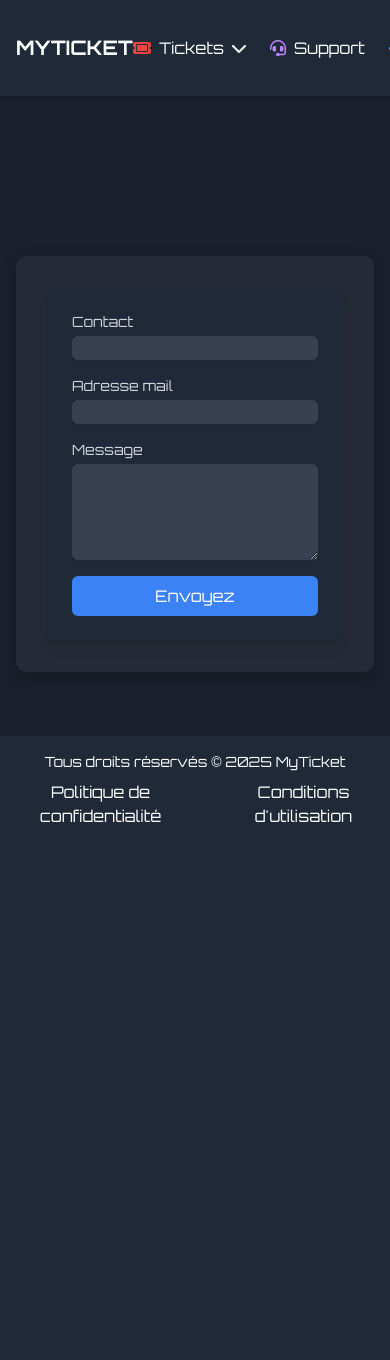
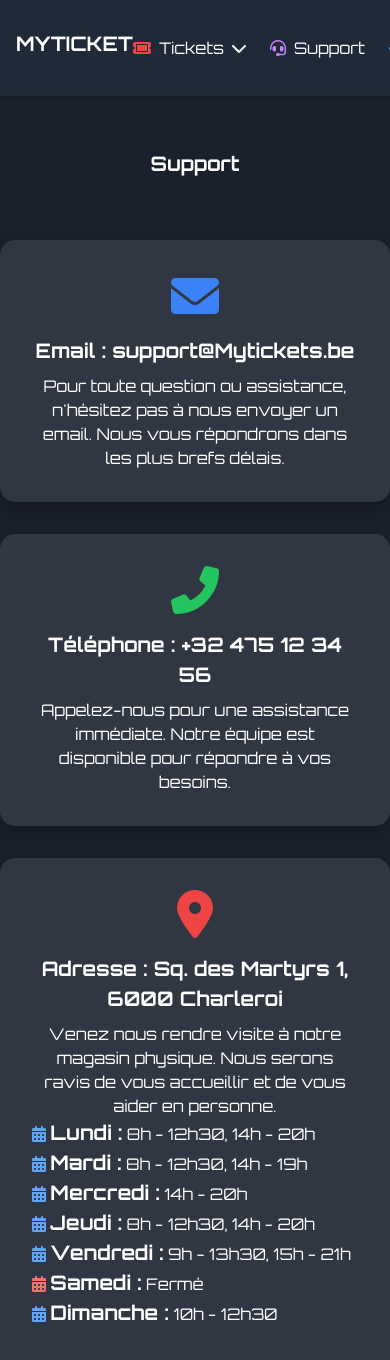
Before and after one commit to Nico7600/workshop-2, a PHP site: page /support.php in a window 390 px wide; the page is wider, and only the part inside the window is pictured. Shown: the top 1360 px of that part. Before the commit the page ends 822 px from the top of that part, so only its background shows below. Run offline with PHP 8.4, Linux system fonts and the light colour scheme; data that the repository does not hold is empty; some libraries are stand-ins or nearby versions; grey boxes are pictures that could not be loaded.

Commit message:
divers fix et amélioration
Nicolas :
divers fix et amélioration

Shanni
fix des probleme de comunication en DB (colonne manquante)

```diff
--- a/db_connection.php
+++ b/db_connection.php
@@ -3,7 +3,6 @@ require_once __DIR__ . '/vendor/autoload.php';
 
 use Dotenv\Dotenv;
 
-// Charger les variables d'environnement
 $dotenv = Dotenv::createImmutable(__DIR__);
 $dotenv->load();
 
--- a/open_ticket.php
+++ b/open_ticket.php
@@ -428,7 +428,7 @@ $query = $db->prepare("
 
     JOIN users u ON t.creator = u.id
 
-    WHERE t.id = ? AND t.deleted_at IS NULL
+    WHERE t.id = ?
 
 ");
 
--- a/support.php
+++ b/support.php
@@ -1,48 +1,45 @@
 <?php
+include 'header.php';
+
 $supportedLangs = ['fr', 'en', 'nl'];
-$lang = $_COOKIE['lang'] ?? 'fr';
+$lang = $_GET['lang'] ?? $_COOKIE['lang'] ?? 'fr';
+if (!in_array($lang, $supportedLangs)) {
+    $lang = 'fr'; // Définit le français comme langue par défaut
+}
+setcookie('lang', $lang, time() + (86400 * 30), "/");
+
 $translations = [
     'fr' => [
-        'support_title' => 'Support',
-        'support_intro' => 'Nous sommes là pour vous aider. Veuillez remplir le formulaire ci-dessous.',
-        'name' => 'Nom',
-        'email' => 'Email',
-        'message' => 'Message',
-        'submit' => 'Envoyer',
-        'contact' => 'Contact',
-        'messages' => 'Messages',
+        'title' => 'Support',
+        'email' => 'Email : support@Mytickets.be',
+        'phone' => 'Téléphone : +32 475 12 34 56',
+        'address' => 'Adresse : Sq. des Martyrs 1, 6000 Charleroi',
+        'email_text' => 'Pour toute question ou assistance, n\'hésitez pas à nous envoyer un email. Nous vous répondrons dans les plus brefs délais.',
+        'phone_text' => 'Appelez-nous pour une assistance immédiate. Notre équipe est disponible pour répondre à vos besoins.',
+        'address_text' => 'Venez nous rendre visite à notre magasin physique. Nous serons ravis de vous accueillir et de vous aider en personne.',
     ],
     'en' => [
-        'support_title' => 'Support',
-        'support_intro' => 'We are here to help. Please fill out the form below.',
-        'name' => 'Name',
-        'email' => 'Email',
-        'message' => 'Message',
-        'submit' => 'Submit',
-        'contact' => 'Contact',
-        'messages' => 'Messages',
+        'title' => 'Support',
+        'email' => 'Email: support@Mytickets.be',
+        'phone' => 'Phone: +32 475 12 34 56',
+        'address' => 'Address: Sq. des Martyrs 1, 6000 Charleroi',
+        'email_text' => 'For any questions or assistance, feel free to send us an email. We will respond as quickly as possible.',
+        'phone_text' => 'Call us for immediate assistance. Our team is available to meet your needs.',
+        'address_text' => 'Visit us at our physical store. We will be happy to welcome you and assist you in person.',
     ],
     'nl' => [
-        'support_title' => 'Ondersteuning',
-        'support_intro' => 'Wij zijn hier om te helpen. Vul het onderstaande formulier in.',
-        'name' => 'Naam',
-        'email' => 'E-mail',
-        'message' => 'Bericht',
-        'submit' => 'Verzenden',
-        'contact' => 'Contact',
-        'messages' => 'Berichten',
+        'title' => 'Ondersteuning',
+        'email' => 'E-mail: support@Mytickets.be',
+        'phone' => 'Telefoon: +32 475 12 34 56',
+        'address' => 'Adres: Sq. des Martyrs 1, 6000 Charleroi',
+        'email_text' => 'Voor vragen of hulp kunt u ons een e-mail sturen. We zullen zo snel mogelijk reageren.',
+        'phone_text' => 'Bel ons voor directe hulp. Ons team staat klaar om aan uw behoeften te voldoen.',
+        'address_text' => 'Bezoek ons in onze fysieke winkel. We verwelkomen u graag en helpen u persoonlijk verder.',
     ],
 ];
+
 $text = $translations[$lang];
 ?>
-<!DOCTYPE html>
-<html lang="<?= $lang ?>">
-
-<head>
-    <meta charset="UTF-8">
-    <meta name="viewport" content="width=device-width, initial-scale=1.0">
-    <title><?= $text['support_title'] ?></title>
-    <script src="https://cdn.tailwindcss.com"></script>
 <link rel="stylesheet" href="https://cdnjs.cloudflare.com/ajax/libs/font-awesome/6.0.0-beta3/css/all.min.css">
 <link href="https://fonts.googleapis.com/css2?family=Orbitron:wght@400;700&display=swap" rel="stylesheet">
 <style>
@@ -52,88 +49,120 @@ $text = $translations[$lang];
         --green: #22c55e;
         --purple: #6d28d9;
         --cyan-light: #a5f3fc;
+        --blue: #3b82f6;
         --gray-light: #e5e5e5;
         --hover-green: #22c55e;
         --white: #ffffff;
     }
 
     body {
+        font-family: 'Orbitron', sans-serif;
         background-color: #1a202c;
-            font-family: 'Orbitron', sans-serif;
-        }
-
-        .fade-in {
-            opacity: 0;
-            animation: fadeIn 1s ease-in-out forwards;
-        }
-
-        @keyframes fadeIn {
-            from {
-                opacity: 0;
-            }
-
-            to {
-                opacity: 1;
-            }
-        }
-
-        .text-animate {
-            opacity: 0;
-            transform: translateY(20px);
-            animation: textFadeIn 1s ease-in-out forwards;
-        }
-
-        @keyframes textFadeIn {
-            from {
-                opacity: 0;
-                transform: translateY(20px);
-            }
-
-            to {
-                opacity: 1;
-                transform: translateY(0);
-            }
-        }
-
-        .text-animate-delay {
-            animation-delay: 0.5s;
+        color: var(--white);
     }
 
     .section-container {
         padding: 2rem;
-            background-color: rgba(255, 255, 255, 0.05);
-            border-radius: 10px;
-            box-shadow: 0 5px 15px rgba(0, 0, 0, 0.2);
+        background-color: rgba(255, 255, 255, 0.1);
+        border-radius: 15px;
+        box-shadow: 0 8px 20px rgba(0, 0, 0, 0.3);
+        margin-bottom: 2rem;
+        transition: transform 0.3s ease, box-shadow 0.3s ease;
+    }
+
+    .section-container:hover {
+        transform: translateY(-5px);
+        box-shadow: 0 12px 25px rgba(0, 0, 0, 0.4);
+    }
+
+    .icon {
+        font-size: 3rem;
+        margin-bottom: 1rem;
+    }
+
+    .icon-email {
+        color: var(--blue);
+    }
+
+    .icon-phone {
+        color: var(--green);
+    }
+
+    .icon-address {
+        color: var(--red);
+    }
+
+    iframe {
+        border: 0;
+        width: 100%;
+        height: 300px;
+        border-radius: 15px;
+        margin-top: 1rem;
+    }
+
+    .font-bold {
+        font-size: 1.25rem;
+        margin-bottom: 0.5rem;
+    }
+
+    .text-center {
+        text-align: center;
+    }
+
+    .text-lg {
+        font-size: 1rem;
+        line-height: 1.5;
     }
 </style>
-</head>
 
-<body class="text-gray-100 fade-in flex flex-col min-h-screen">
-    <?php include 'header.php'; ?>
-    <main class="p-4 flex-grow">
-        <section class="text-center py-12 bg-gradient-to-r from-purple-dark via-purple to-cyan-light text-white max-w-4xl mx-auto">
-            <h1 class="text-4xl font-bold mb-4 text-animate"><?= $text['support_title'] ?></h1>
-            <p class="text-lg text-animate text-animate-delay"><?= $text['support_intro'] ?></p>
+<section class="text-center py-12 bg-gradient-to-r from-purple-dark via-purple to-cyan-light text-white">
+    <h1 class="text-4xl font-bold"><?= $text['title'] ?></h1>
 </section>
-        <section class="section-container mt-8">
-            <form method="POST" action="support_handler.php" class="bg-gray-800 p-6 rounded-lg shadow-lg max-w-sm mx-auto">
-                <div class="mb-4">
-                    <label for="name" class="block text-sm font-medium text-gray-300"><?= $text['name'] ?>Contact</label>
-                    <input type="text" id="name" name="name" placeholder="<?= $text['contact'] ?>" class="mt-1 block w-full bg-gray-700 text-white border-gray-600 rounded-md shadow-sm focus:ring-blue-500 focus:border-blue-500" required>
+
+<section class="section-container text-center">
+    <div>
+        <i class="fas fa-envelope icon icon-email"></i>
+        <p class="font-bold">
+            <a href="mailto:support@Mytickets.be" class="hover:underline"><?= $text['email'] ?></a>
+        </p>
+        <p class="text-lg"><?= $text['email_text'] ?></p>
     </div>
-                <div class="mb-4">
-                    <label for="email" class="block text-sm font-medium text-gray-300"><?= $text['email'] ?>Adresse mail</label>
-                    <input type="email" id="email" name="email" placeholder="<?= $text['email'] ?>" class="mt-1 block w-full bg-gray-700 text-white border-gray-600 rounded-md shadow-sm focus:ring-blue-500 focus:border-blue-500" required>
+</section>
+
+<section class="section-container text-center">
+    <div>
+        <i class="fas fa-phone-alt icon icon-phone"></i>
+        <p class="font-bold"><?= $text['phone'] ?></p>
+        <p class="text-lg"><?= $text['phone_text'] ?></p>
     </div>
-                <div class="mb-4">
-                    <label for="message" class="block text-sm font-medium text-gray-300"><?= $text['message'] ?>Message</label>
-                    <textarea id="message" name="message" rows="4" placeholder="<?= $text['message'] ?>" class="mt-1 block w-full bg-gray-700 text-white border-gray-600 rounded-md shadow-sm focus:ring-blue-500 focus:border-blue-500" required></textarea>
+</section>
+
+<section class="section-container text-center">
+    <div>
+        <i class="fas fa-map-marker-alt icon icon-address"></i>
+        <p class="font-bold"><?= $text['address'] ?></p>
+        <p class="text-lg"><?= $text['address_text'] ?></p>
+        <div class="flex flex-col md:flex-row justify-between items-start">
+            <div class="text-left md:w-1/2">
+                <p><i class="fas fa-calendar-alt text-blue-400"></i> <span class="font-bold">Lundi :</span> 8h - 12h30, 14h - 20h</p>
+                <p><i class="fas fa-calendar-alt text-blue-400"></i> <span class="font-bold">Mardi :</span> 8h - 12h30, 14h - 19h</p>
+                <p><i class="fas fa-calendar-alt text-blue-400"></i> <span class="font-bold">Mercredi :</span> 14h - 20h</p>
+                <p><i class="fas fa-calendar-alt text-blue-400"></i> <span class="font-bold">Jeudi :</span> 8h - 12h30, 14h - 20h</p>
+                <p><i class="fas fa-calendar-alt text-blue-400"></i> <span class="font-bold">Vendredi :</span> 9h - 13h30, 15h - 21h</p>
+                <p><i class="fas fa-calendar-alt text-red-400"></i> <span class="font-bold">Samedi :</span> Fermé</p>
+                <p><i class="fas fa-calendar-alt text-blue-400"></i> <span class="font-bold">Dimanche :</span> 10h - 12h30</p>
             </div>
-                <button type="submit" class="w-full bg-blue-500 text-white py-2 px-4 rounded-md hover:bg-blue-600"><?= $text['submit'] ?>Envoyez</button>
-            </form>
+            <div class="md:w-1/2 mt-4 md:mt-0 md:ml-4">
+                <iframe
+                    src="https://www.google.com/maps/embed?pb=!1m18!1m12!1m3!1d2530.9739376345801!2d4.43941865654716!3d50.40517694644672!2m3!1f0!2f0!3f0!3m2!1i1024!2i768!4f13.1!3m3!1m2!1s0x47c23c0b6f6f6f6f%3A0x123456789abcdef!2sSq.%20des%20Martyrs%201%2C%206000%20Charleroi!5e0!3m2!1sfr!2sbe!4v1696445960462!5m2!1sfr!2sbe"
+                    allowfullscreen=""
+                    loading="lazy"
+                    referrerpolicy="no-referrer-when-downgrade"
+                    class="w-full h-64 md:h-full rounded-lg">
+                </iframe>
+            </div>
+        </div>
+    </div>
 </section>
-    </main>
+
 <?php include 'footer.php'; ?>
-</body>
-
-</html>
```
Also changed, not shown: admin.php (+57 -52 lines), submit_ticket.php (line endings or trailing spaces), success.php (line endings or trailing spaces), terms_of_use.php (line endings or trailing spaces), update_permission.php (line endings or trailing spaces). Lines whose indentation alone changed are shown as unchanged.
